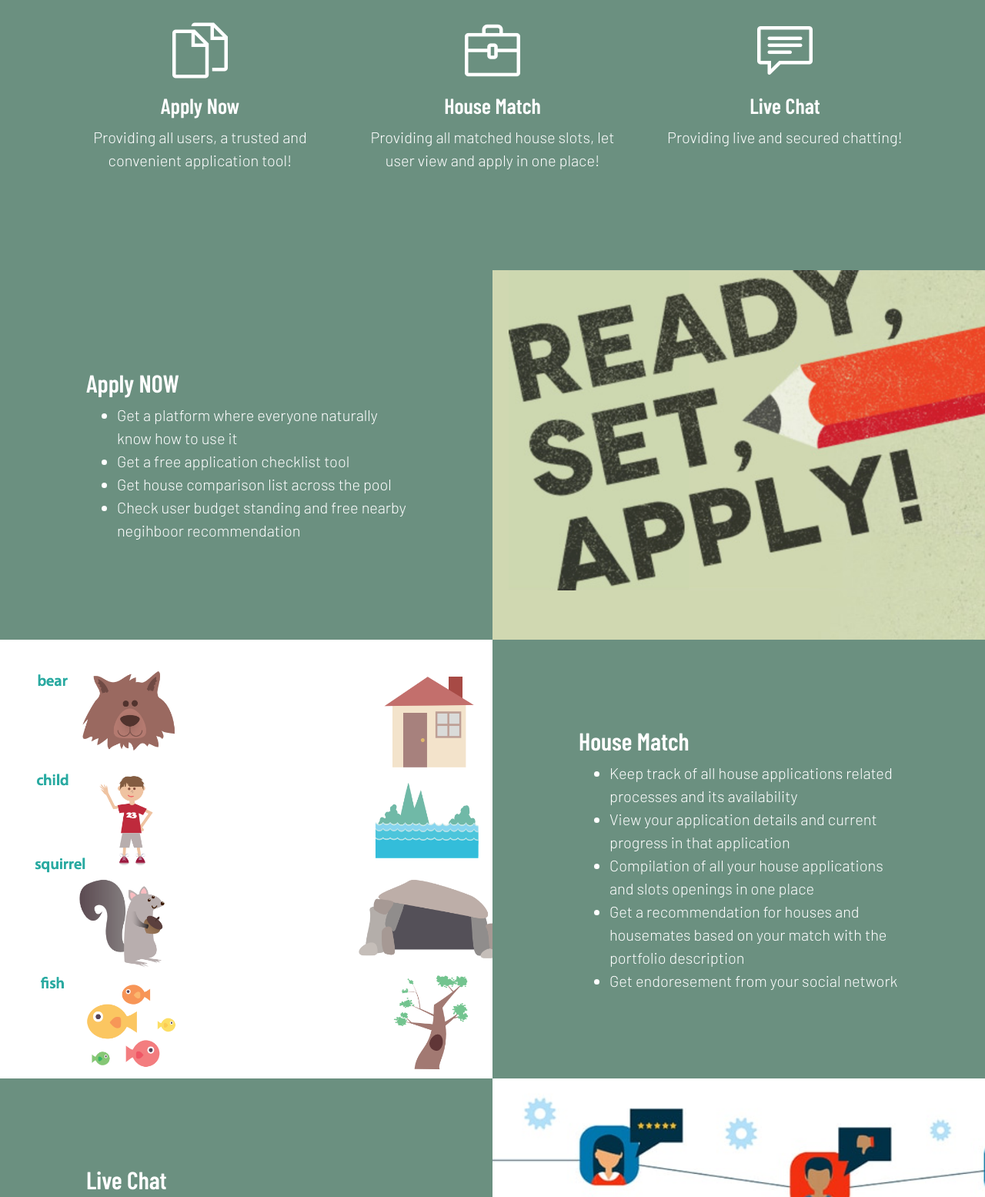
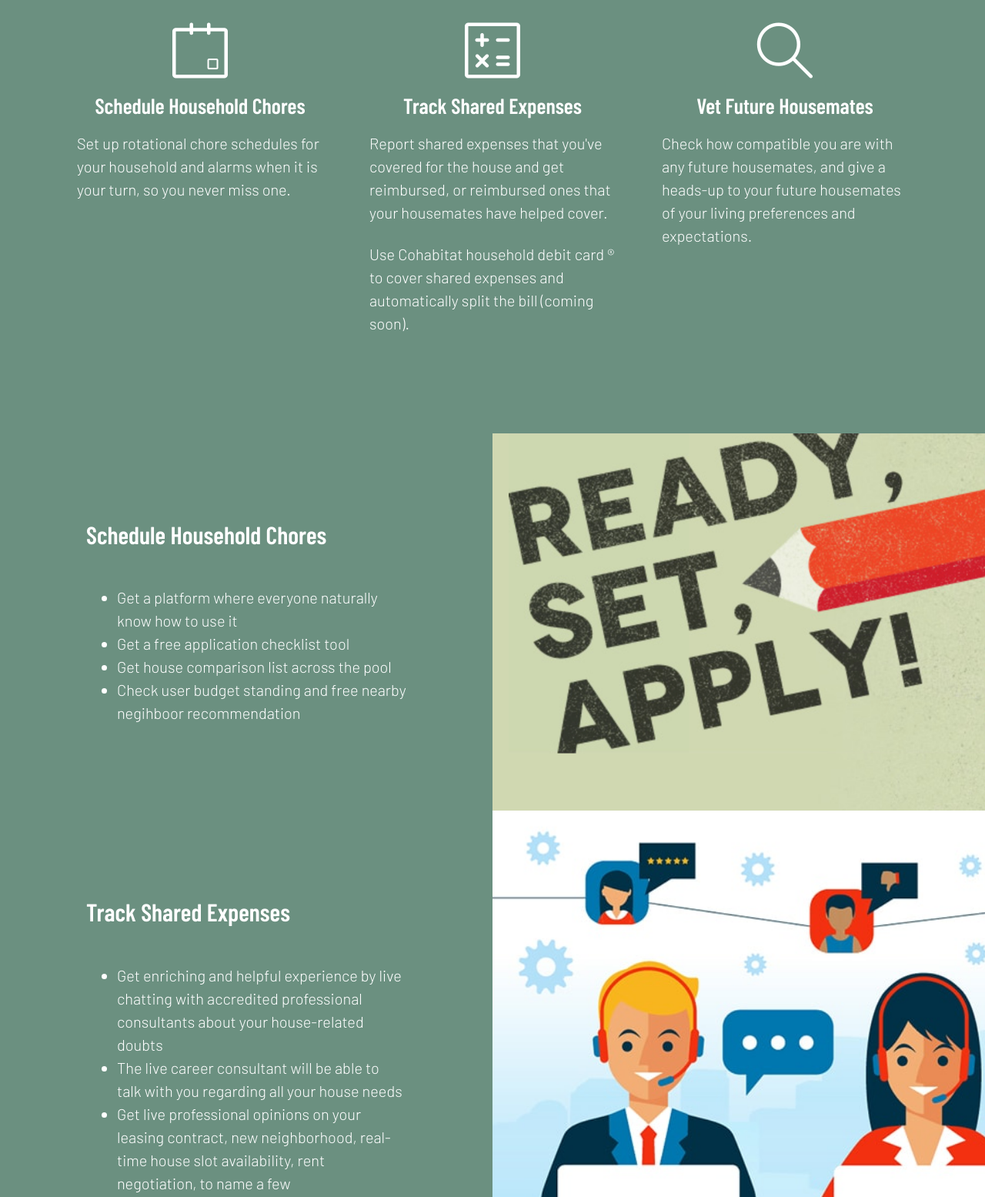
Before and after one commit to Orpheusp/cohabitat, a website: page index.html in a window 1280 px wide. Shown: the part 1180-2735 px from the top of the page at 77% size. Drawn offline with nearby package versions, Linux system fonts and the light colour scheme.

Commit message:
Add more product descriptions

```diff
--- a/index.html
+++ b/index.html
@@ -89,39 +89,49 @@
       </div>
     </section>
     <!-- Icons Grid -->
-    <section class="features-icons text-center">
+    <section class="features-icons">
       <div class="container">
         <div class="row">
           <div class="col-lg-4">
             <div class="features-icons-item mx-auto mb-5 mb-lg-0 mb-lg-3">
               <div class="features-icons-icon d-flex">
-                <i class="icon-docs m-auto"></i>
+                <i class="icon-event m-auto"></i>
               </div>
-              <h3>Apply Now</h3>
+              <h3 class="text-center mb-3">Schedule Household Chores</h3>
               <p class="lead mb-0">
-                Providing all users, a trusted and convenient application tool!
+                Set up rotational chore schedules for your household and alarms
+                when it is your turn, so you never miss one.
               </p>
             </div>
           </div>
           <div class="col-lg-4">
             <div class="features-icons-item mx-auto mb-5 mb-lg-0 mb-lg-3">
               <div class="features-icons-icon d-flex">
-                <i class="icon-briefcase m-auto"></i>
+                <i class="icon-calculator m-auto"></i>
               </div>
-              <h3>House Match</h3>
+              <h3 class="text-center mb-3">Track Shared Expenses</h3>
+              <p class="lead mb-4">
+                Report shared expenses that you've covered for the house and get
+                reimbursed, or reimbursed ones that your housemates have helped
+                cover.
+              </p>
               <p class="lead mb-0">
-                Providing all matched house slots, let user view and apply in
-                one place!
+                Use Cohabitat household debit card ® to cover shared expenses and
+                automatically split the bill (coming soon).
               </p>
             </div>
           </div>
           <div class="col-lg-4">
             <div class="features-icons-item mx-auto mb-0 mb-lg-3">
               <div class="features-icons-icon d-flex">
-                <i class="icon-speech m-auto"></i>
+                <i class="icon-magnifier m-auto"></i>
               </div>
-              <h3>Live Chat</h3>
-              <p class="lead mb-0">Providing live and secured chatting!</p>
+              <h3 class="text-center mb-3">Vet Future Housemates</h3>
+              <p class="lead mb-0">
+                Check how compatible you are with any future housemates, and
+                give a heads-up to your future housemates of your living
+                preferences and expectations.
+              </p>
             </div>
           </div>
         </div>
@@ -137,7 +147,7 @@
             style="background-image: url('img/bg-showcase-1.png')"
           ></div>
           <div class="col-lg-6 order-lg-1 my-auto showcase-text">
-            <h2>Apply NOW</h2>
+            <h2 class="mb-5">Schedule Household Chores</h2>
             <ul class="lead mb-0">
               <li>
                 Get a platform where everyone naturally know how to use it
@@ -151,41 +161,14 @@
             </ul>
           </div>
         </div>
-        <div class="row no-gutters">
-          <div
-            class="col-lg-6 text-white showcase-img"
-            style="background-image: url('img/bg-showcase-2.png')"
-          ></div>
-          <div class="col-lg-6 my-auto showcase-text">
-            <h2>House Match</h2>
-            <ul class="lead mb-0">
-              <li>
-                Keep track of all house applications related processes and its
-                availability
-              </li>
-              <li>
-                View your application details and current progress in that
-                application
-              </li>
-              <li>
-                Compilation of all your house applications and slots openings in
-                one place
-              </li>
-              <li>
-                Get a recommendation for houses and housemates based on your
-                match with the portfolio description
-              </li>
-              <li>Get endoresement from your social network</li>
-            </ul>
-          </div>
-        </div>
+
         <div class="row no-gutters">
           <div
             class="col-lg-6 order-lg-2 text-white showcase-img"
             style="background-image: url('img/bg-showcase-3.jpg')"
           ></div>
           <div class="col-lg-6 order-lg-1 my-auto showcase-text">
-            <h2>Live Chat</h2>
+            <h2 class="mb-5">Track Shared Expenses</h2>
             <ul class="lead mb-0">
               <li>
                 Get enriching and helpful experience by live chatting with
@@ -202,6 +185,36 @@
                 negotiation, to name a few
               </li>
               <li>Never be alone!!</li>
+            </ul>
+          </div>
+        </div>
+
+        <div class="row no-gutters">
+          <div
+            class="col-lg-6 text-white showcase-img"
+            style="background-image: url('img/bg-showcase-2.png')"
+          ></div>
+          <div class="col-lg-6 my-auto showcase-text">
+            <h2 class="mb-5">Vet Future Housemates</h2>
+            <ul class="lead mb-0">
+              <li>
+                Keep track of all housemate candidates who you have met.
+              </li>
+              <li>
+                View candidates' housing profiles and check if they are
+                compatible with you and your current housemates.
+              </li>
+              <li>
+                * Check how responsible the candidate is when it comes to
+                fulfilling housemate duties with Cohabitat Synopsis ® (advanced
+                feature, coming soon).
+              </li>
+              <li>
+                * Get a recommendation for houses and housemates based on your
+                housing criteria (coming soon).
+              </li>
+              <li>* Ask for renter references from the candidate's past
+                housemates (coming soon).</li>
             </ul>
           </div>
         </div>
```
